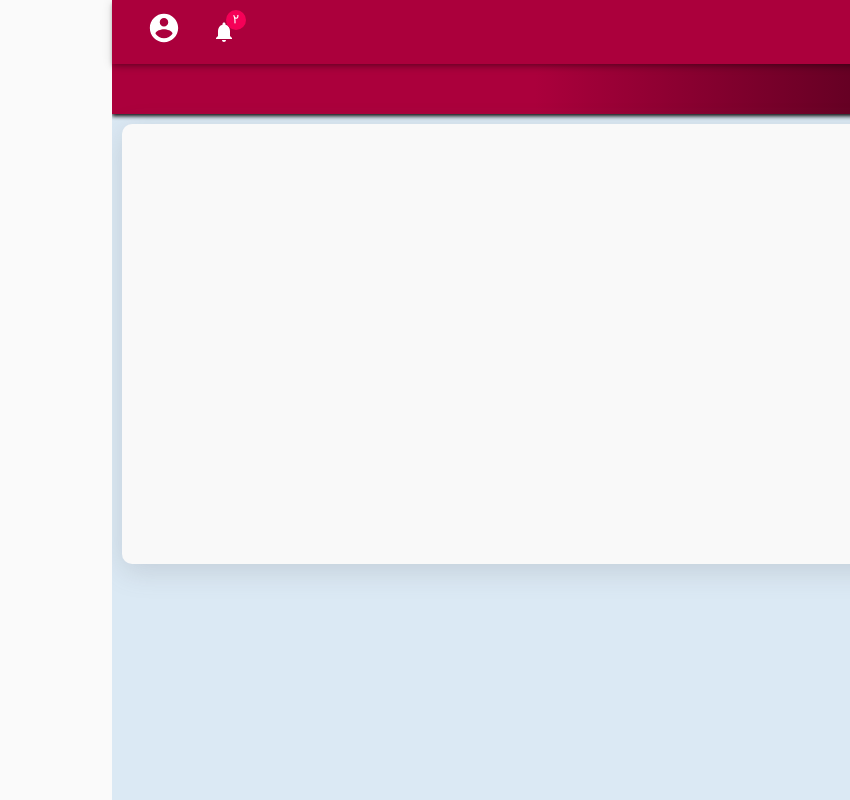
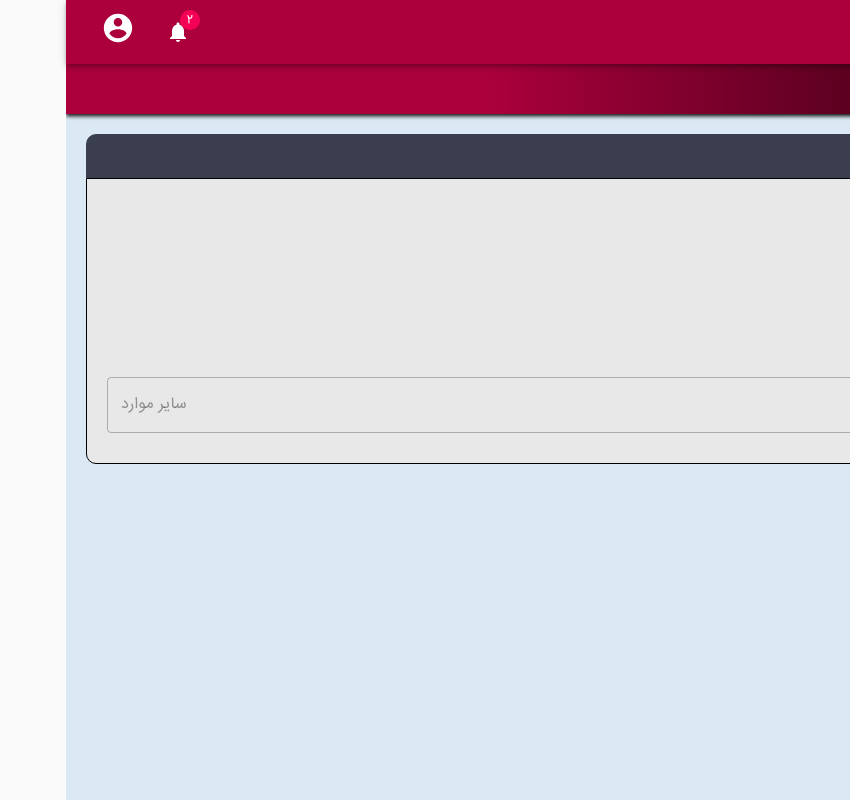
Before and after one commit to reza-ya-57/CallCenter, a React (Create React App) app: page /call in a window 1280 px wide. Shown: the whole page, without its empty margins (430-1280 px from the left). Built offline with nearby package versions, Linux system fonts and the light colour scheme; what jss-rtl would draw is missing.

Commit message:
Radio Compelete

```diff
--- a/src/Components/UI/WrapperComponent/QuestionTemplate.js
+++ b/src/Components/UI/WrapperComponent/QuestionTemplate.js
@@ -9,24 +9,42 @@ const MaxWidth = 400;
 const useStyles = makeStyles((theme) => ({
     Root: {
       display: 'flex' ,
-      margin: '10px' ,
-      boxShadow: 'rgba(100, 100, 111, 0.2) 0px 7px 29px 0px' ,
-      backgroundColor: '#f9f9f9'  ,
-      padding: '40px 20px' ,
-      borderRadius: '10px'
+    //   justifyContent: "center" ,
+    //   margin: '20px' ,
+    //   boxShadow: 'rgba(100, 100, 111, 0.2) 0px 7px 29px 0px' ,
+    //   backgroundColor: '#f9f9f9 '  ,
+    //   padding: '20px 30px' ,
+    //   borderRadius: '10px' ,
+    //   border: "0.5px grey solid"
     } ,
 
     NumberWraper: {
-        marginRight: '10px'
+        marginRight: '10px' ,
+        display: "flex" ,
+        alignItems: "flex-start" ,
+        justifyContent: "flex-end"
     } ,
 
     Question: {
-        minWidth: MaxWidth
+        minWidth: MaxWidth ,
+        margin: "20px" ,
     } ,
 
     Text: {
         color: '#3f51b5' ,
-        marginBottom: '20px'
+        color: "white" ,
+        marginBottom: '20px' ,
+        position: "relative" ,
+        top: "10px" ,
+    } ,
+    Answer: {
+        backgroundColor: "#E8E8E8" ,
+        // marginTop: "10px" ,
+        border: "1px solid black" ,
+        borderRadius: "0px 0px 10px 10px" ,
+        padding: "10px 20px" ,
+        paddingBottom: "30px" ,
+        width: "100%" ,
     }
 }));
 
@@ -34,18 +52,20 @@ export default function QuestionTemplate(props) {
   const classes = useStyles();
 
   return (
-    <div className={classes.Root}>
-        <div className={classes.NumberWraper}>
-            <QNumber number={props.number} />
-        </div>
         <div className={classes.Question}>
-            <Typography className={classes.Text}>
-                {props.text}
-            </Typography>
+            <div style={{display: 'flex' ,   alignItems: "center"  , backgroundColor: "#3B3E4F" ,
+                        color : "white"  ,
+                        borderRadius: "10px 10px 0px 0px" , padding: "0px 10px"}}>
+                <div className={classes.NumberWraper}>
+                        <QNumber number={props.number} />
+                </div>
+                <Typography className={classes.Text}>
+                    {props.text}
+                </Typography>
+            </div>
             <div className={classes.Answer}>
                 {props.children}
             </div>
         </div>
-    </div>
   );
 }
--- a/src/Pages/CallPage/CallPage.js
+++ b/src/Pages/CallPage/CallPage.js
@@ -9,6 +9,7 @@ import { FindQuestionById } from '../../Questions/Functions/FindQuestionById';
 // import LandlinePhone from '../../Questions/SingleSelect/LandlinePhone/LandlinePhone';
 import RankingDAD2 from '../../Questions/MultiSelect/RankingDAD/RankingDAD2';
 import RankingDAD from '../../Questions/MultiSelect/RankingDAD/RankingDAD';
+import RadioCustom from '../../Questions/SingleSelect/Radio/RadioCustom';
 
 
 
@@ -47,8 +48,18 @@ export default function SimpleCard() {
   return (
 
       <div>
+        <RadioCustom choice={{
+              Horizontal: false ,
+              value: {
+                  value2: 'خیر' ,
+                  value1: 'بله' ,
+                  value5: 'نمیدانم' ,
+                  value4: 'سایر موارد'
+              }
+
+        }} number={3} text="گزینه مورد نظر را انتخاب کنید ؟" />
         {/* {Quest} */}
-        <RankingDAD2 number={10} text="منبسیتبم سمینبت مسی سم تسمیبت س میبتسم؟" />
+        {/* <RankingDAD2 number={10} text="منبسیتبم سمینبت مسی سم تسمیبت س میبتسم؟" /> */}
         {/* <input type='time' /> */}
         {/* <PhoneNumber number='7' text="شماره تلفن همراه را وارد کنید ؟" /> */}
         {/* <EmailField number='8' text='ایمیل خود را با فرمت مناسب وارد کنید ؟' /> */}
--- a/src/Questions/MultiSelect/RankingDAD/RankingDAD.css
+++ b/src/Questions/MultiSelect/RankingDAD/RankingDAD.css
@@ -8,14 +8,7 @@
     box-sizing: border-box;
   }
 
-  body {
-    background-color: #2a385c;
-    background-image: linear-gradient(320deg, hsl(215, 10%, 12%) 0% /* down */, hsl(215, 19%, 24%) /* up */ 100%);
-    font-family: var(--fonts-primary);
-    font-size: 14px;
-    margin: 0;
-    min-height: 100vh;
-  }
+
 
   .layout__wrapper {
     background-image: linear-gradient(0deg, hsl(215, 14%, 16%) 0%, hsl(215, 19%, 29%) 100%);
--- a/src/Questions/MultiSelect/RankingDAD/RankingDAD2.js
+++ b/src/Questions/MultiSelect/RankingDAD/RankingDAD2.js
@@ -22,7 +22,8 @@ const grid = 8;
 const getItemStyle = (isDragging, draggableStyle) => ({
   // some basic styles to make the items look a bit nicer
   userSelect: "none",
-  padding: grid * 2,
+  // padding: grid * 2,
+  padding: "10px 30px" ,
   margin: `0 0 ${grid}px 0`,
   color: isDragging ? "black" : "white",
 
@@ -30,6 +31,8 @@ const getItemStyle = (isDragging, draggableStyle) => ({
   background: isDragging ? "lightgreen" : "#006a4e",
   borderRadius: "20px",
   boxShadow: "rgba(149, 157, 165, 0.2) 0px 8px 24px" ,
+  height: "40px" ,
+
 
   // styles we need to apply on draggables
   ...draggableStyle
--- a/src/Questions/QuestionFilter/QuestionFilter.js
+++ b/src/Questions/QuestionFilter/QuestionFilter.js
@@ -1,4 +1,4 @@
-import RadioQuestion from "../SingleSelect/Radio/Radio";
+import RadioQuestion from "../SingleSelect/Radio/RadioCustom";
 import DropDown from "../SingleSelect/DropDown/DropDown";
 import MultiDropDown from "../MultiSelect/MultiDropDown/MultiDropDown";
 import CustomCalendar from "../SingleSelect/Calendar/Calendar";
--- a/src/Questions/SingleSelect/Radio/Radio.js
+++ b/src/Questions/SingleSelect/Radio/RadioCustom.js
@@ -8,22 +8,20 @@ import { makeStyles } from '@material-ui/core';
 import { TextField } from '@material-ui/core';
 import QuestionTemplate from '../../../Components/UI/WrapperComponent/QuestionTemplate';
 
-const Data = {
-    text: ' آیا در انتهاي كار (در زمان ترخيص) مسئول ترخيص موارد ثبت شده در برگه ي پذيرش را براي شما توضيح دادند كه چه كاري روي ماشين انجام دادند؟'  ,
-    Horizontal: false ,
-    value: {
-        value2: 'خیر' ,
-        value1: 'بله' ,
-        value3: 'نمیدانم' ,
-        value4: 'سایر موارد'
-    }
-}
 
 const useStyles = makeStyles(theme => ({
-
+  RadioGroupRow: {
+    display: "flex" ,
+    flexDirection: "row" ,
+    justifyContent: "space-between"
+  } ,
+   TextFieldVisibility: {
+    marginTop: "20px" ,
+    width: "100%"
+   }
 }))
 
-export default function RadioQuestion(props) {
+export default function RadioCustom(props) {
   const classes = useStyles();
   const [value, setValue] = React.useState('');
 
@@ -35,14 +33,16 @@ export default function RadioQuestion(props) {
 
   let FormControlLabels = [];
 
-  for (let item in Data.value) {
+  for (let item in props.choice.value) {
       FormControlLabels.push(
-        <FormControlLabel value={Data.value[item]}
+        <FormControlLabel value={props.choice.value[item]}
         control={<Radio
+          colorSecondary="primary"
                 classes={{colorPrimary: classes.Radio ,
-                checked: classes.Radio}}
+                          colorSecondary: classes.RadioColor ,
+                          checked: classes.Radio}}
                 />}
-                    label={Data.value[item]} />
+                    label={props.choice.value[item]} />
       )
   }
 
@@ -53,18 +53,21 @@ export default function RadioQuestion(props) {
         <FormControl className={classes.FormControl} >
             {/* <FormLabel className={classes.Text} component="div">{Data.text}</FormLabel> */}
                 <RadioGroup  className={clsx({
-                                            [classes.RadioGroupRow]: Data.Horizontal,
+                                            [classes.RadioGroupRow]: props.choice.Horizontal,
                                             })}
                             value={value} onChange={handleChange}>
                             {FormControlLabels}
+                </RadioGroup>
                             <TextField
                                 multiline={true}
-                                style={{marginTop: "20px" , width: '600px'}}
+                                className={clsx({
+                                  [classes.TextField]: true ,
+                                  [classes.TextFieldVisibility]: true
+                                })}
                                 color="secondary"
                                 variant="outlined"
                                 label="سایر موارد"
                                 disabled={!(value === "سایر موارد")}/>
-                </RadioGroup>
         </FormControl>
       </QuestionTemplate>
 
--- a/src/Theme/CustomTheme/Theme001.js
+++ b/src/Theme/CustomTheme/Theme001.js
@@ -1,3 +1,4 @@
+import { red } from '@material-ui/core/colors';
 import {createTheme} from '@material-ui/core/styles';
 import IranSansFont from "../../fonts/assets/IRANSans.woff2"
 
@@ -11,6 +12,7 @@ const Iransans = {
 
 
 export const theme001 = createTheme({
+
 
   palette: {
       green: {
@@ -47,7 +49,23 @@ export const theme001 = createTheme({
       MuiCssBaseline: {
         '@global': {
           '@font-face': [Iransans],
+
         },
       },
+
+      MuiRadio: {
+        colorSecondary: {
+          '&$checked': {
+            color: "#ab003c",
+          },
+        },
+      },
+
+      MuiFormControl: {
+        root: {
+          width: "100%"
+        }
+      }
     },
+
   });
--- a/src/Theme/CustomTheme/Theme002.js
+++ b/src/Theme/CustomTheme/Theme002.js
@@ -56,5 +56,15 @@ export const theme002 = createTheme({
           '@font-face': [IranSans],
         },
       },
+
+      MuiRadio: {
+        colorSecondary: {
+          '&$checked': {
+            color: "black",
+          },
+        },
+      },
     },
+
+
   });
--- a/src/Theme/CustomTheme/Theme003.js
+++ b/src/Theme/CustomTheme/Theme003.js
@@ -57,5 +57,13 @@ export const theme003 = createTheme({
           '@font-face': [Iransans],
         },
       },
+      MuiRadio: {
+        colorSecondary: {
+          '&$checked': {
+            color: "#1261A0",
+          },
+        },
+      },
     },
+
   });
--- a/src/Theme/CustomTheme/Theme004.js
+++ b/src/Theme/CustomTheme/Theme004.js
@@ -58,5 +58,12 @@ export const theme004 = createTheme({
           '@font-face': [Iransans],
         },
       },
+      MuiRadio: {
+        colorSecondary: {
+          '&$checked': {
+            color: "#1E5631",
+          },
+        },
+      },
     },
   });
--- a/src/Theme/CustomTheme/Theme005.js
+++ b/src/Theme/CustomTheme/Theme005.js
@@ -50,5 +50,12 @@ export const theme005 = createTheme({
           '@font-face': [Iransans],
         },
       },
+      MuiRadio: {
+        colorSecondary: {
+          '&$checked': {
+            color: "#2E165B",
+          },
+        },
+      },
     },
   });
--- a/src/Theme/CustomTheme/Theme006.js
+++ b/src/Theme/CustomTheme/Theme006.js
@@ -50,5 +50,12 @@ export const theme006 = createTheme({
           '@font-face': [Iransans],
         },
       },
+      MuiRadio: {
+        colorSecondary: {
+          '&$checked': {
+            color: "#b79906",
+          },
+        },
+      },
     },
   });
```
